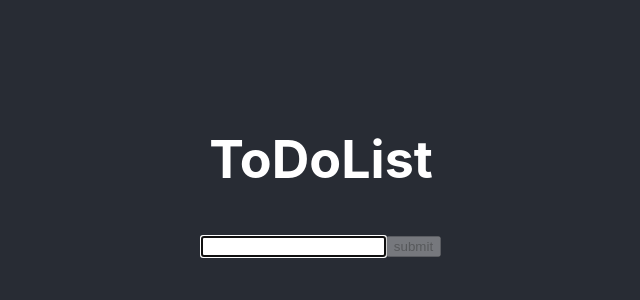
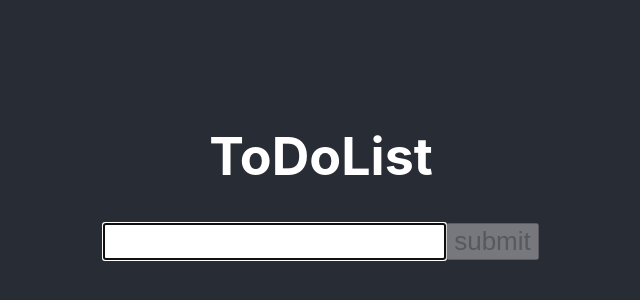
Before and after one commit to verauzunovaQA/react-web-app, a React (Create React App) app: page / in a window 1280 px wide. Shown: the part 212-512 px from the top of the page, without its empty margins (319-959 px from the left). Built offline with nearby package versions, Linux system fonts and the light colour scheme.

Commit message:
Added styles to Todo List.

```diff
--- a/src/TodoList.css
+++ b/src/TodoList.css
@@ -48,7 +48,9 @@
 }
 
 .todo-separate-items{
-    margin-bottom: 3px;
+    margin-bottom: 7px;
+    display: flex;
+    align-items: center;
 }
 
 .save-button{
@@ -58,3 +60,16 @@
 .input-field{
     width: 142px;
 }
+
+.input-list-items{
+    flex: 1;
+    margin-top: -8px;
+}
+
+.new-todo-input{
+    font-size: 26px;
+}
+
+.create-new-todo-button{
+    font-size: 26px;
+}
--- a/src/TodoList.tsx
+++ b/src/TodoList.tsx
@@ -91,8 +91,8 @@ function TodoList(){
 
     return (
         <div>
-            <input type="text" onKeyUp={onKeyUp} onChange={onChangeNewTodoItem} value={newtodo} ref={inputEl} autoFocus/>
-            <input type="submit" disabled={newtodo.trim().length===0} onClick={onClickButton} value="submit"/>
+            <input className = "new-todo-input" type="text" onKeyUp={onKeyUp} onChange={onChangeNewTodoItem} value={newtodo} ref={inputEl} autoFocus/>
+            <input className = "create-new-todo-button" type="submit" disabled={newtodo.trim().length===0} onClick={onClickButton} value="submit"/>
             <ul className = "padding-elements">
                 {
                     todos.map( val => <li className = "todo-separate-items" key={val.id}>
@@ -104,7 +104,7 @@ function TodoList(){
                                 <button className = "todo-button save-button" onClick={() => onClickSave(val.id)}>save</button>
                               </>
                             : <>
-                                {val.value} {' '}
+                                <span className = "input-list-items">{val.value} {' '}</span>
                                 <button className = "todo-button" onClick={ () => onClickEdit(val.id)}>edit</button>
                                 {' '}
                                 <button className = "todo-button" onClick={ () => onClickRemove(val.id)}>remove</button>
```
